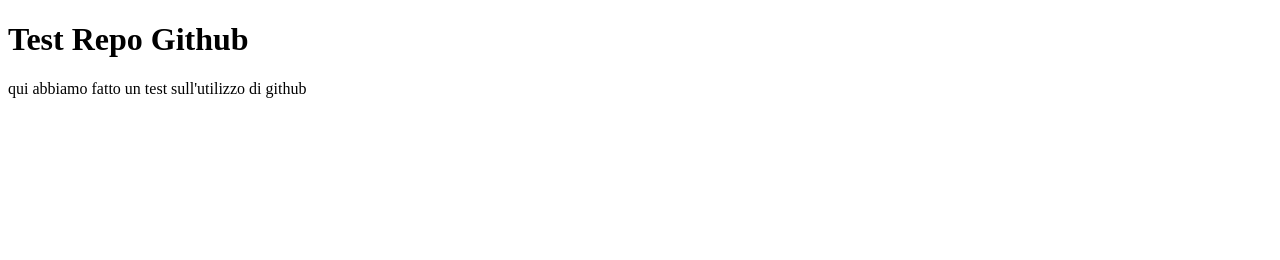
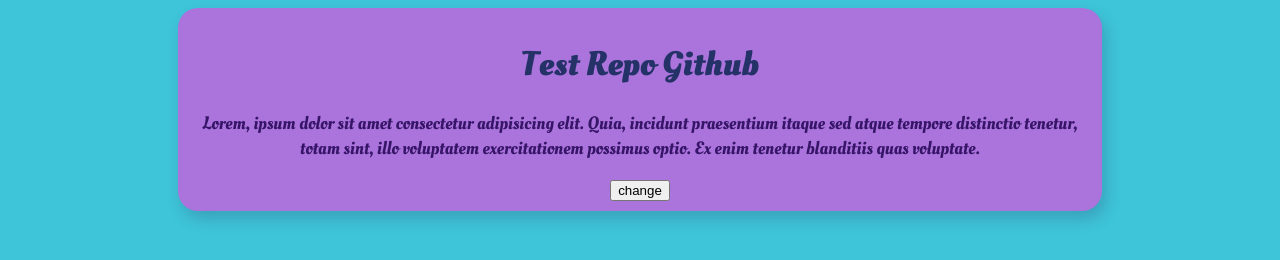
Before and after one commit to pierofabiani/teste-repo-corso-mar, a plain HTML site: page index.html in a window 1280 px wide. Drawn offline with Linux system fonts and the light colour scheme.

Commit message:
aggiunto JS

```diff
--- /dev/null
+++ b/app.js
@@ -0,0 +1,5 @@
+const divContainer = document.getElementById("card")
+
+btn.addEventListener("click", function onClick() {
+    divContainer.classList.add("background2");
+})
--- a/index.html
+++ b/index.html
@@ -4,10 +4,26 @@
     <meta charset="UTF-8" />
     <meta http-equiv="X-UA-Compatible" content="IE=edge" />
     <meta name="viewport" content="width=device-width, initial-scale=1.0" />
-    <title>Document</title>
+    <title>Test page</title>
+    <script src="app.js" defer></script>
+    <link rel="stylesheet" href="style.css" />
+    <link rel="preconnect" href="https://fonts.googleapis.com" />
+    <link rel="preconnect" href="https://fonts.gstatic.com" crossorigin />
+    <link
+      href="https://fonts.googleapis.com/css2?family=Oleo+Script:wght@400;700&display=swap"
+      rel="stylesheet"
+    />
   </head>
   <body>
-    <h1>Test Repo Github</h1>
-    <p>qui abbiamo fatto un test sull'utilizzo di github</p>
+    <div id="card">
+      <h1>Test Repo Github</h1>
+      <p>
+        Lorem, ipsum dolor sit amet consectetur adipisicing elit. Quia, incidunt
+        praesentium itaque sed atque tempore distinctio tenetur, totam sint,
+        illo voluptatem exercitationem possimus optio. Ex enim tenetur
+        blanditiis quas voluptate.
+      </p>
+      <button id="btn">change</button>
+    </div>
   </body>
 </html>
--- a/style.css
+++ b/style.css
@@ -1,4 +1,32 @@
+body {
+    text-align: center;
+    align-items: center;
+    background-color: rgb(62, 197, 218);
+    font-family: 'Oleo Script', cursive;
+}
+
 h1 {
     font-size: 34px;
     color: rgb(37, 50, 103);
+    font-weight: 700;
+
 }
+
+p {
+    color: #361467;
+    font-size: 18px;
+
+}
+
+div {
+    background-color: rgb(170, 116, 220);
+    max-width: 70%;
+    margin: auto;
+    padding: 10px 20px;
+    border-radius: 20px;
+    box-shadow: 4px 8px 16px rgb(42, 24, 60, 0.2);
+}
+
+.background2 {
+    background-color: red;
+}
```
